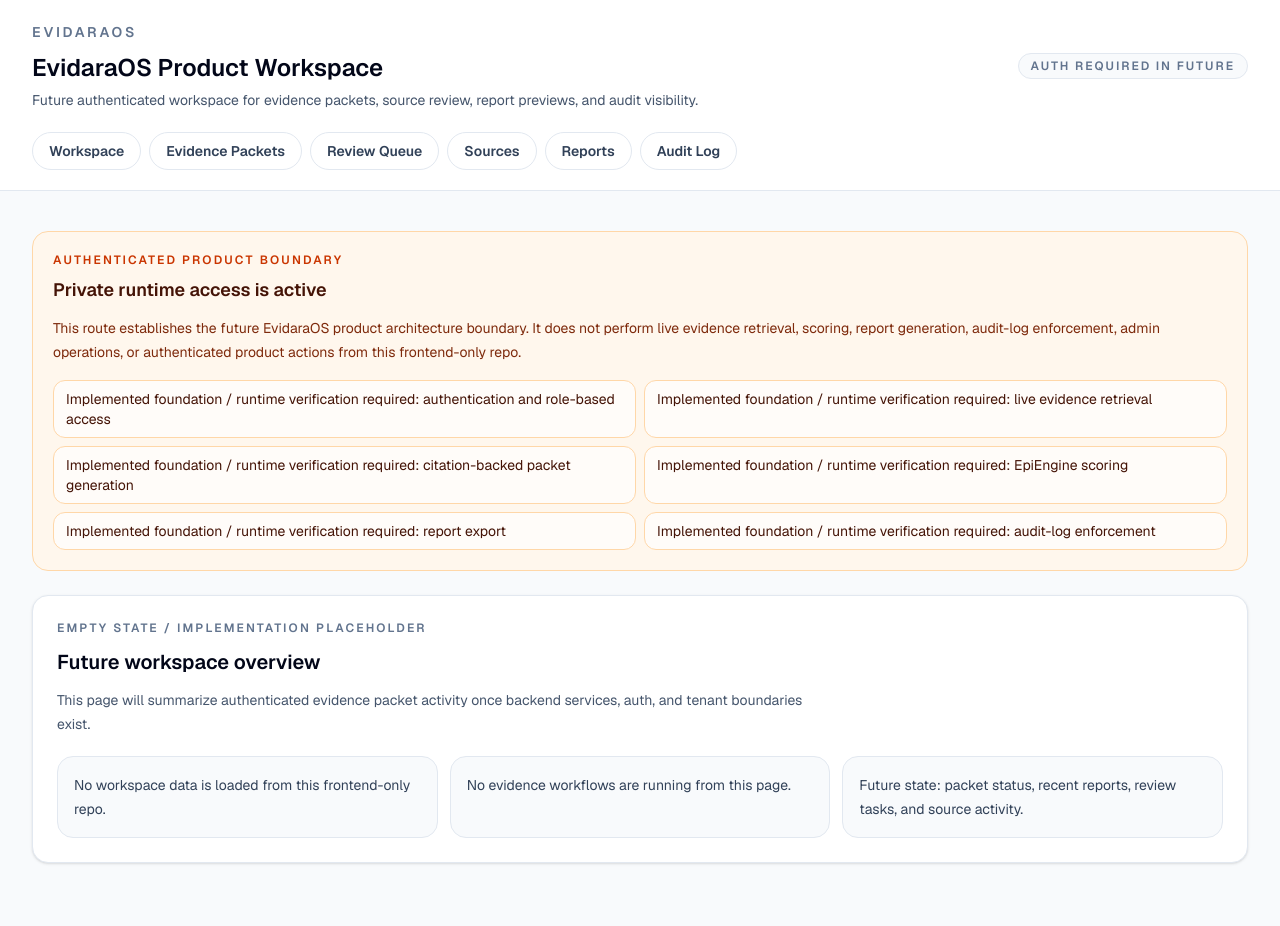
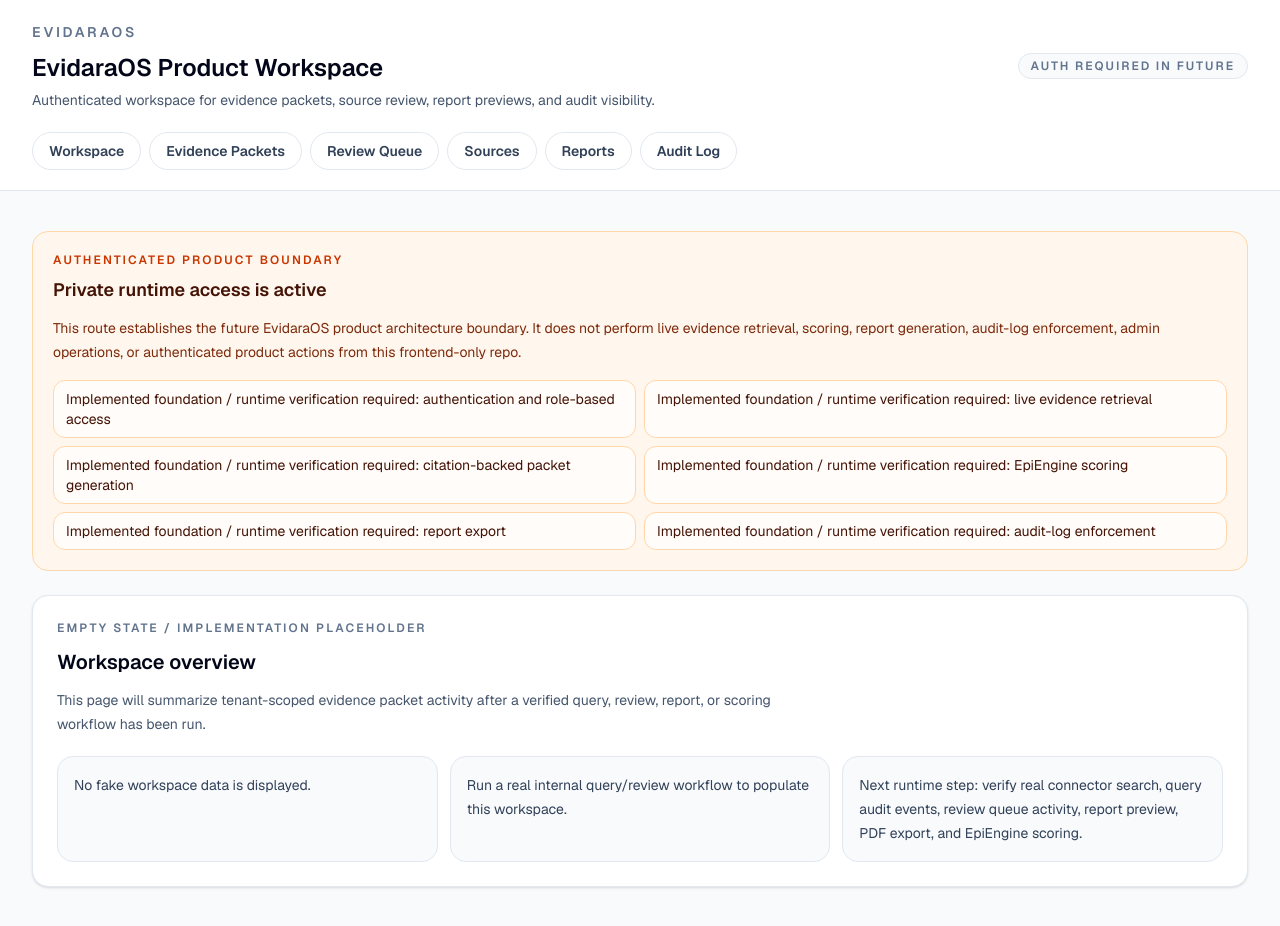
Before and after one commit to kunalkaiser/pharmaos, a Next.js app: page /app in a window 1280 px wide. Before the commit the page ends 903 px from the top, so only its background shows below. Built offline with nearby package versions, Linux system fonts and the light colour scheme.

Commit message:
Update workspace copy for authenticated runtime state

```diff
--- a/src/app/app/layout.tsx
+++ b/src/app/app/layout.tsx
@@ -15,7 +15,7 @@ export default function ProductWorkspaceLayout({ children }: { children: ReactNo
     <WorkspaceShell
       title="EvidaraOS Product Workspace"
       eyebrow="Auth required in future"
-      description="Future authenticated workspace for evidence packets, source review, report previews, and audit visibility."
+      description="Authenticated workspace for evidence packets, source review, report previews, and audit visibility."
       links={productLinks}
     >
       {children}
--- a/src/app/app/page.tsx
+++ b/src/app/app/page.tsx
@@ -6,12 +6,12 @@ export default function ProductWorkspacePage() {
     <>
       <WorkspaceBoundaryNotice boundary="product" />
       <BoundaryEmptyState
-        title="Future workspace overview"
-        copy="This page will summarize authenticated evidence packet activity once backend services, auth, and tenant boundaries exist."
+        title="Workspace overview"
+        copy="This page will summarize tenant-scoped evidence packet activity after a verified query, review, report, or scoring workflow has been run."
         items={[
-          "No workspace data is loaded from this frontend-only repo.",
-          "No evidence workflows are running from this page.",
-          "Future state: packet status, recent reports, review tasks, and source activity.",
+          "No fake workspace data is displayed.",
+          "Run a real internal query/review workflow to populate this workspace.",
+          "Next runtime step: verify real connector search, query audit events, review queue activity, report preview, PDF export, and EpiEngine scoring.",
         ]}
       />
     </>
```
